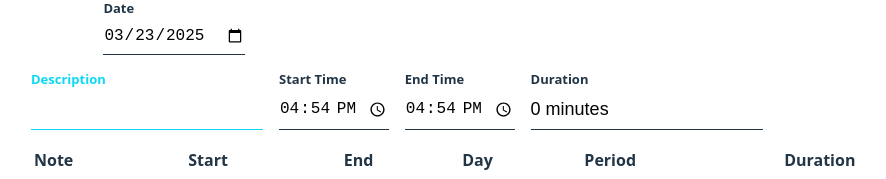
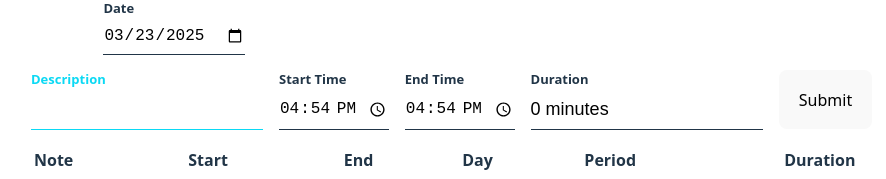
Before and after one commit to greg-a/sleep_diary, a React (Vite) app: page / in a window 1280 px wide. Shown: the part 158-337 px from the top of the page, without its empty margins (97-983 px from the left). Built offline with nearby package versions, Linux system fonts and the light colour scheme.

Commit message:
use form to handle enter press from any input

```diff
--- a/src/pages/diary/Diary.tsx
+++ b/src/pages/diary/Diary.tsx
@@ -64,9 +64,10 @@ export const Diary = () => {
   const [entries, setEntries] = useState<Entry[]>([]);
   const [newEntry, setNewEntry] = useState<Entry>(getDefaultNewEntry());
 
-  const submitEntry = async (e: React.KeyboardEvent<HTMLInputElement>) => {
+  const handleSubmit = async (e: React.FormEvent<HTMLFormElement>) => {
+    e.preventDefault();
     const descriptionTxt = newEntry?.text.trim() ?? "";
-    if (e.key === "Enter" && descriptionTxt.length > 0) {
+    if (descriptionTxt.length > 0) {
       const newEnt = {
         text: descriptionTxt,
         startTime: newEntry.startTime,
@@ -151,10 +152,10 @@ export const Diary = () => {
           onValueChange={handleDateChange}
         />
       </div>
-      <div className="form-container">
+      <div>
+        <form className="form-container" onSubmit={handleSubmit}>
           <Input
             label="Description"
-          onKeyDown={submitEntry}
             onChange={handleDescription}
             value={newEntry.text}
             autoFocus
@@ -178,6 +179,8 @@ export const Diary = () => {
             readOnly
             value={getDuration(newEntry.startTime, newEntry.endTime)}
           />
+          <button type="submit">Submit</button>
+        </form>
       </div>
       <EntryList
         entries={filteredEntries}
```
Lines whose indentation alone changed are shown as unchanged.
